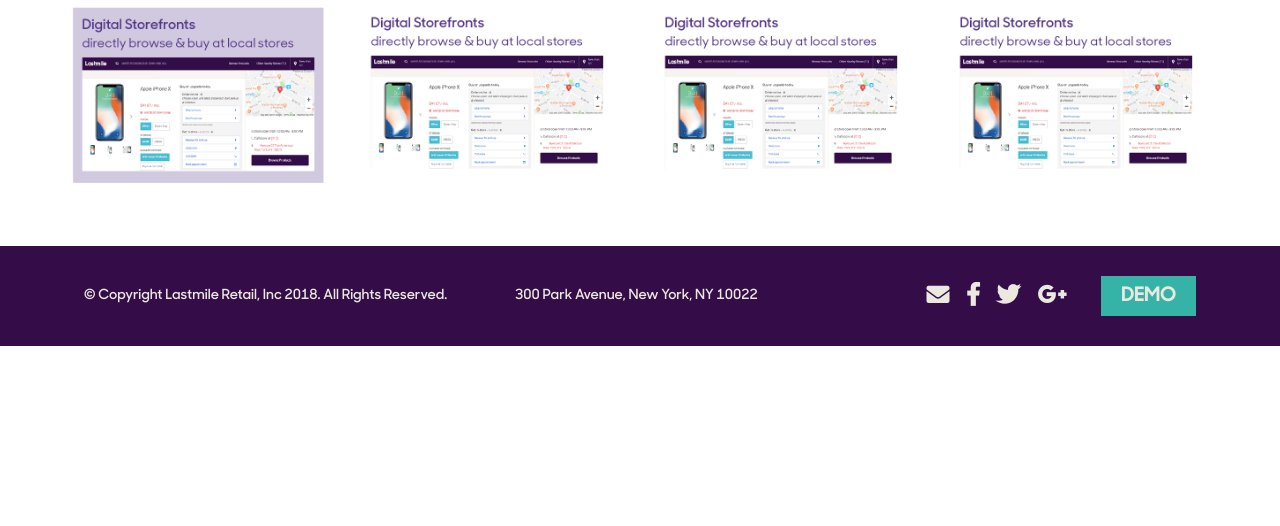
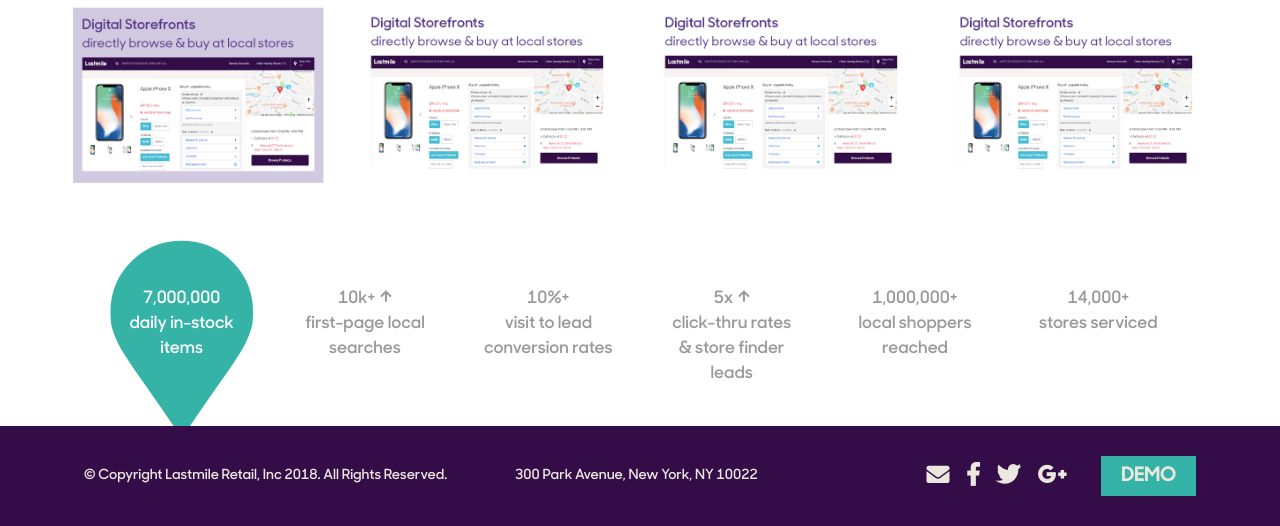
Before and after one commit to stephenkarpeles/lastmile-retail, a PHP site: page / in a window 1280 px wide. Shown: the part 1042-1568 px from the top of the page. Before the commit the page ends 1388 px from the top, so only its background shows below. Run offline with PHP 8.4, Linux system fonts and the light colour scheme; some libraries are stand-ins or nearby versions.

Commit message:
Fancy markers

```diff
--- a/css/style.css
+++ b/css/style.css
@@ -142,7 +142,8 @@ a.btn {
 
 .grid {
   display: flex;
-  justify-content: space-between; }
+  justify-content: space-between;
+  flex-wrap: wrap; }
 
 .grid--half .col {
   width: calc(50% - $gutter-width); }
@@ -493,4 +494,70 @@ p.intro--home {
   .intro-wrap--home {
     margin-bottom: -80px; } }
 
+.fact-block .container {
+  display: flex;
+  justify-content: space-between;
+  flex-wrap: wrap; }
+.fact-block__fact {
+  position: relative;
+  width: 16.66%;
+  padding: 0 25px;
+  text-align: center;
+  color: #999999;
+  font-size: 17px;
+  line-height: 25px;
+  font-family: "SharpSansSemibold", Helvetica, Arial, sans-serif; }
+  .fact-block__fact:nth-child(1) {
+    color: white; }
+    .fact-block__fact:nth-child(1)::before {
+      position: absolute;
+      z-index: -1;
+      color: #35b3a7;
+      left: 0;
+      right: 0;
+      top: 38px;
+      font-size: 190px;
+      font-style: normal;
+      font-variant: normal;
+      text-rendering: auto;
+      -webkit-font-smoothing: antialiased;
+      font-family: "Font Awesome 5 Free";
+      font-weight: 900;
+      content: "\f041"; }
+      @media screen and (max-width: 859px) {
+        .fact-block__fact:nth-child(1)::before {
+          font-size: 175px;
+          top: 30px; } }
+  @media screen and (max-width: 1023px) {
+    .fact-block__fact {
+      width: 33.33%;
+      padding: 0 10%;
+      margin-bottom: 80px; } }
+  @media screen and (max-width: 859px) {
+    .fact-block__fact {
+      width: 33.33%;
+      padding: 0 8%; } }
+  @media screen and (max-width: 639px) {
+    .fact-block__fact {
+      width: 50%;
+      padding: 0 12%;
+      font-size: 16px;
+      line-height: 23px;
+      margin-bottom: 90px; } }
+  @media screen and (max-width: 479px) {
+    .fact-block__fact {
+      margin-bottom: 65px; } }
+  .fact-block__fact span {
+    display: block; }
+  .fact-block__fact .fa-arrow-up {
+    font-size: 13px;
+    margin-left: 5px;
+    position: relative;
+    top: -2px; }
+  .fact-block__fact .fa-map-marker {
+    position: absolute;
+    height: 120%;
+    width: 100%;
+    color: #35b3a7; }
+
 /*# sourceMappingURL=style.css.map */
--- a/index.php
+++ b/index.php
@@ -36,4 +36,27 @@
   	</div>
   </section>
 
+  <section class="fact-block">
+    <div class="container">
+      <div class="fact-block__fact">
+        <span>7,000,000</span>daily in-stock items
+      </div>
+      <div class="fact-block__fact">
+        <span>10k+<i class="fas fa-arrow-up"></i></span>first-page local searches
+      </div>
+      <div class="fact-block__fact">
+        <span>10%+</span>visit to lead conversion rates
+      </div>
+      <div class="fact-block__fact">
+        <span>5x<i class="fas fa-arrow-up"></i></span>click-thru rates &amp; store finder leads
+      </div>
+      <div class="fact-block__fact">
+        <span>1,000,000+</span>local shoppers reached
+      </div>
+      <div class="fact-block__fact">
+        <span>14,000+</span>stores serviced
+      </div>
+    </div>
+  </section>
+
 <?php include 'partials/footer.php'; ?>
--- a/sass/_grid.scss
+++ b/sass/_grid.scss
@@ -3,6 +3,7 @@ $gutter-width: 20px;
 .grid {
   display: flex;
   justify-content: space-between;
+  flex-wrap: wrap;
 }
 
 .col {
--- a/sass/_homepage.scss
+++ b/sass/_homepage.scss
@@ -26,3 +26,87 @@ p.intro {
 		}
 	}
 }
+
+.fact-block {
+	.container {
+		display: flex;
+		justify-content: space-between;
+		flex-wrap: wrap;
+	}
+
+	&__fact {
+		position: relative;
+    width: 16.66%;
+    padding: 0 25px;
+    text-align: center;
+    color: $gray-2;
+    font-size: 17px;
+    line-height: 25px;
+    font-family: $sans-serif-semibold;
+
+    &:nth-child(1) {
+    	color: white;
+
+    	&::before {
+    		position: absolute;
+    		z-index: -1;
+    		color: $primary-color;
+    		left: 0;
+    		right: 0;
+    		top: 38px;
+    		font-size: 190px;
+		    font-style: normal;
+		    font-variant: normal;
+		    text-rendering: auto;
+		    -webkit-font-smoothing: antialiased;
+		    font-family: "Font Awesome 5 Free"; font-weight: 900; content: "\f041";
+
+		    @include mq(desktop-narrow, 'max-width') {
+		    	font-size: 175px;
+		    	top: 30px;
+		    }
+		  }
+    }
+
+    @include mq(desktop, 'max-width') {
+	    width: 33.33%;
+	    padding: 0 10%;
+	    margin-bottom: 80px;
+    }
+
+    @include mq(desktop-narrow, 'max-width') {
+	    width: 33.33%;
+	    padding: 0 8%;
+    }
+
+    @include mq(tablet, 'max-width') {
+	    width: 50%;
+	    padding: 0 12%;
+    	font-size: 16px;
+    	line-height: 23px;
+	    margin-bottom: 90px;
+    }
+
+    @include mq(mobile-landscape, 'max-width') {
+    	margin-bottom: 65px;
+    }
+
+    span {
+    	display: block;
+    }
+
+    .fa-arrow-up {
+      font-size: 13px;
+      margin-left: 5px;
+      position: relative;
+      top: -2px;
+    }
+
+    .fa-map-marker {
+    	position: absolute;
+    	height: 120%;
+    	width: 100%;
+    	color: $primary-color;
+    }
+	}
+}
--- a/sass/_variables.scss
+++ b/sass/_variables.scss
@@ -16,6 +16,7 @@ $secondary-color: #330c48;
 $tertiary-color: #ec4252;
 
 $gray-1: #868686;
+$gray-2: #999999;
 
 $text-color-light: #ebe8df;
 
```
Also changed, not shown: 1 other file.
